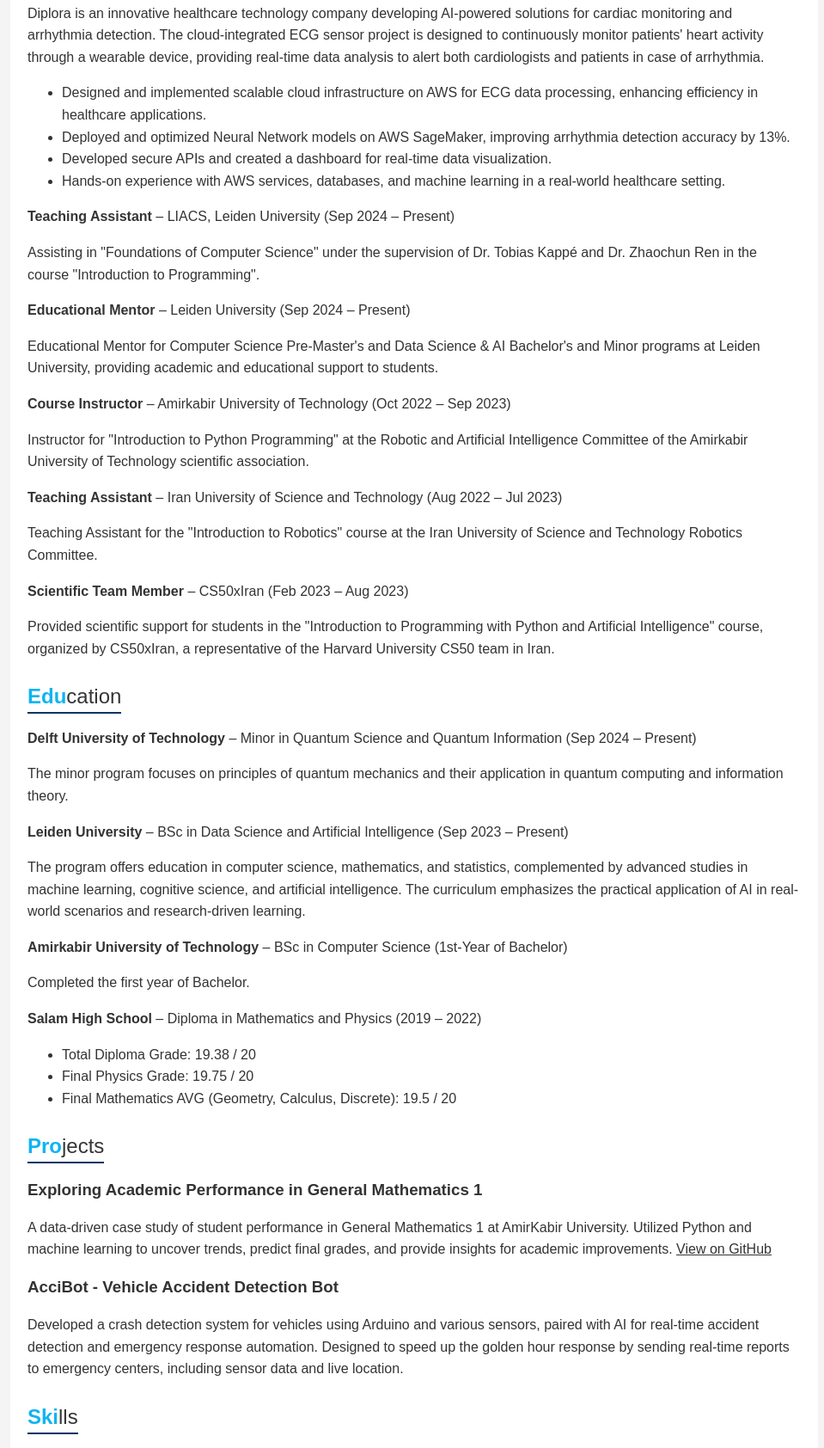
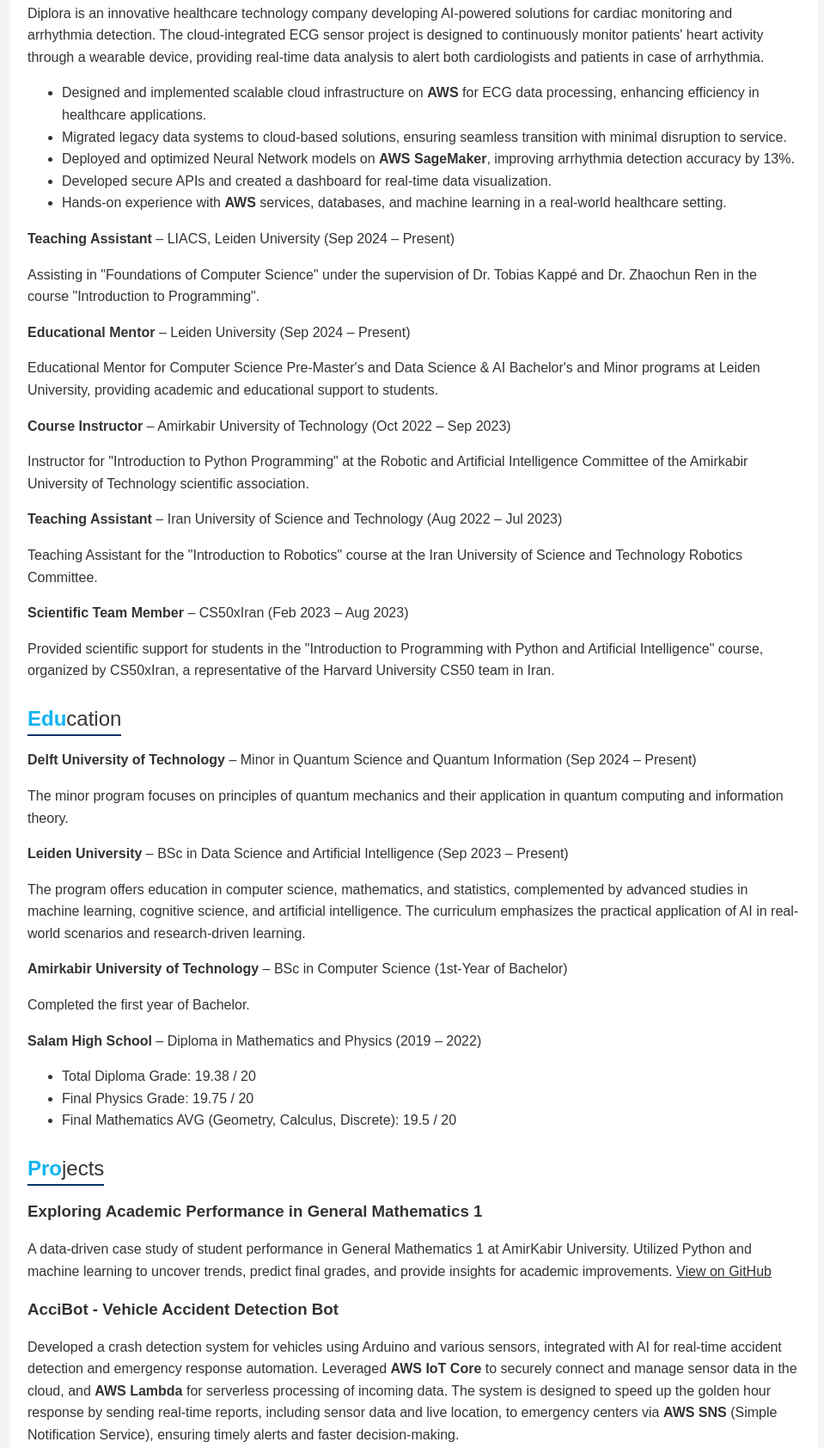
Before and after one commit to kooroshkz/curriculum-vitae, a plain HTML site: page index.html in a window 1280 px wide. Shown: the part 402-2086 px from the top of the page at 86% size, without its empty margins (158-1117 px from the left). Drawn offline with Linux system fonts and the light colour scheme.

Commit message:
update(Skills): Added skills on Cloud services

```diff
--- a/index.html
+++ b/index.html
@@ -46,10 +46,11 @@
             <p><strong>Data Scientist and Cloud Engineer Intern</strong> – Diplora B.V. (Jun 2024 – Present)</p>
             <p>Diplora is an innovative healthcare technology company developing AI-powered solutions for cardiac monitoring and arrhythmia detection. The cloud-integrated ECG sensor project is designed to continuously monitor patients' heart activity through a wearable device, providing real-time data analysis to alert both cardiologists and patients in case of arrhythmia.</p>
             <ul>
-                <li>Designed and implemented scalable cloud infrastructure on AWS for ECG data processing, enhancing efficiency in healthcare applications.</li>
-                <li>Deployed and optimized Neural Network models on AWS SageMaker, improving arrhythmia detection accuracy by 13%.</li>
+                <li>Designed and implemented scalable cloud infrastructure on <b>AWS</b> for ECG data processing, enhancing efficiency in healthcare applications.</li>
+                <li>Migrated legacy data systems to cloud-based solutions, ensuring seamless transition with minimal disruption to service.</li>
+                <li>Deployed and optimized Neural Network models on <b>AWS SageMaker</b>, improving arrhythmia detection accuracy by 13%.</li>
                 <li>Developed secure APIs and created a dashboard for real-time data visualization.</li>
-                <li>Hands-on experience with AWS services, databases, and machine learning in a real-world healthcare setting.</li>
+                <li>Hands-on experience with <b>AWS</b> services, databases, and machine learning in a real-world healthcare setting.</li>
             </ul>
 
             <p><strong>Teaching Assistant</strong> – LIACS, Leiden University (Sep 2024 – Present)</p>
@@ -67,7 +68,6 @@
             <p><strong>Scientific Team Member</strong> – CS50xIran (Feb 2023 – Aug 2023)</p>
             <p>Provided scientific support for students in the "Introduction to Programming with Python and Artificial Intelligence" course, organized by CS50xIran, a representative of the Harvard University CS50 team in Iran.</p>
         </div>
-
 
         <div class="section">
             <h2><span class="highlight">Edu</span>cation</h2>
@@ -99,7 +99,7 @@
                 </li>
                 <li>
                     <h3>AcciBot - Vehicle Accident Detection Bot</h3>
-                    <p>Developed a crash detection system for vehicles using Arduino and various sensors, paired with AI for real-time accident detection and emergency response automation. Designed to speed up the golden hour response by sending real-time reports to emergency centers, including sensor data and live location.</p>
+                    <p>Developed a crash detection system for vehicles using Arduino and various sensors, integrated with AI for real-time accident detection and emergency response automation. Leveraged <b>AWS IoT Core</b> to securely connect and manage sensor data in the cloud, and <b>AWS Lambda</b> for serverless processing of incoming data. The system is designed to speed up the golden hour response by sending real-time reports, including sensor data and live location, to emergency centers via <b>AWS SNS</b> (Simple Notification Service), ensuring timely alerts and faster decision-making.</p>
                 </li>
             </ul>
         </div>
@@ -132,11 +132,17 @@
                 <li>Django, BeautifulSoup4</li>
             </ul>
 
+            <h3>Cloud Platforms & Tools</h3>
+            <ul class="skills-list">
+                <li><b>AWS</b> (EC2, S3, SageMaker, Lambda, RDS)</li>
+                <li>Terraform, AWS CloudFormation</li>
+                <li>CloudEndure, AWS Migration Hub</li>
+            </ul>
+
             <h3>Languages</h3>
             <ul class="languages-list">
                 <li><span>Persian</span>: ★★★★★</li>
                 <li><span>English</span>: ★★★★☆</li>
-                <li><span>Arabic</span>: ★★☆☆☆</li>
                 <li><span>Dutch</span>: ★☆☆☆☆</li>
             </ul>
         </div>
```
